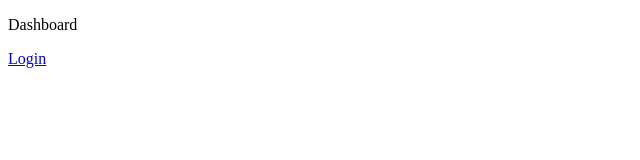
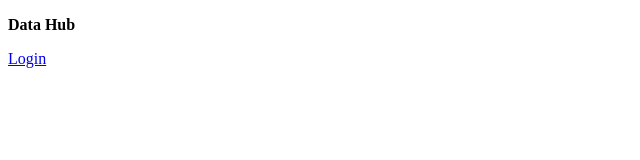
Before and after one commit to Julio1901/data-hub-web, a React (Create React App) app: page /initial-page in a window 1280 px wide. Shown: the top 160 px of the page, without its empty margins (0-640 px from the left). Built offline with nearby package versions, Linux system fonts and the light colour scheme.

Commit message:
Dashboard title component created

```diff
--- a/package.json
+++ b/package.json
@@ -6,6 +6,7 @@
     "react": "^18.2.0",
     "react-dom": "^18.2.0",
     "react-router-dom": "^6.15.0",
+    "styled-components": "^6.0.7",
     "web-vitals": "^2.1.0"
   },
   "devDependencies": {
--- a/src/app/pages/dashboard/Dashboard.tsx
+++ b/src/app/pages/dashboard/Dashboard.tsx
@@ -1,9 +1,13 @@
 import { Link } from "react-router-dom";
+import { Title } from "./components/title";
+
+
 
 export const Dashboard = () => {
     return (
         <>
-            <p>Dashboard</p>
+            <Title titleContent="Data Hub "/>
+
             {/* Primeiro modo de fazer navegação */}
             <Link to="/login">Login</Link>
         </>
--- /dev/null
+++ b/src/app/pages/dashboard/components/title/Title.tsx
@@ -0,0 +1,16 @@
+import { DashboardTitle } from "./styles";
+
+interface TitleProps {
+    titleContent: string
+}
+
+
+export const Title : React.FC<TitleProps> = ({titleContent})  =>{
+    return(
+        <>
+            <DashboardTitle>
+                {titleContent}
+            </DashboardTitle>
+        </>
+    );
+}
--- /dev/null
+++ b/src/app/pages/dashboard/components/title/index.ts
@@ -0,0 +1 @@
+export * from './Title'
--- /dev/null
+++ b/src/app/pages/dashboard/components/title/styles.ts
@@ -0,0 +1,6 @@
+import styled from 'styled-components'
+
+export const DashboardTitle = styled.p `
+    font-size: 20;
+    font-weight: bold;
+`
```
Also changed, not shown: 2 other files (tests, documents, lock files or other folders).
